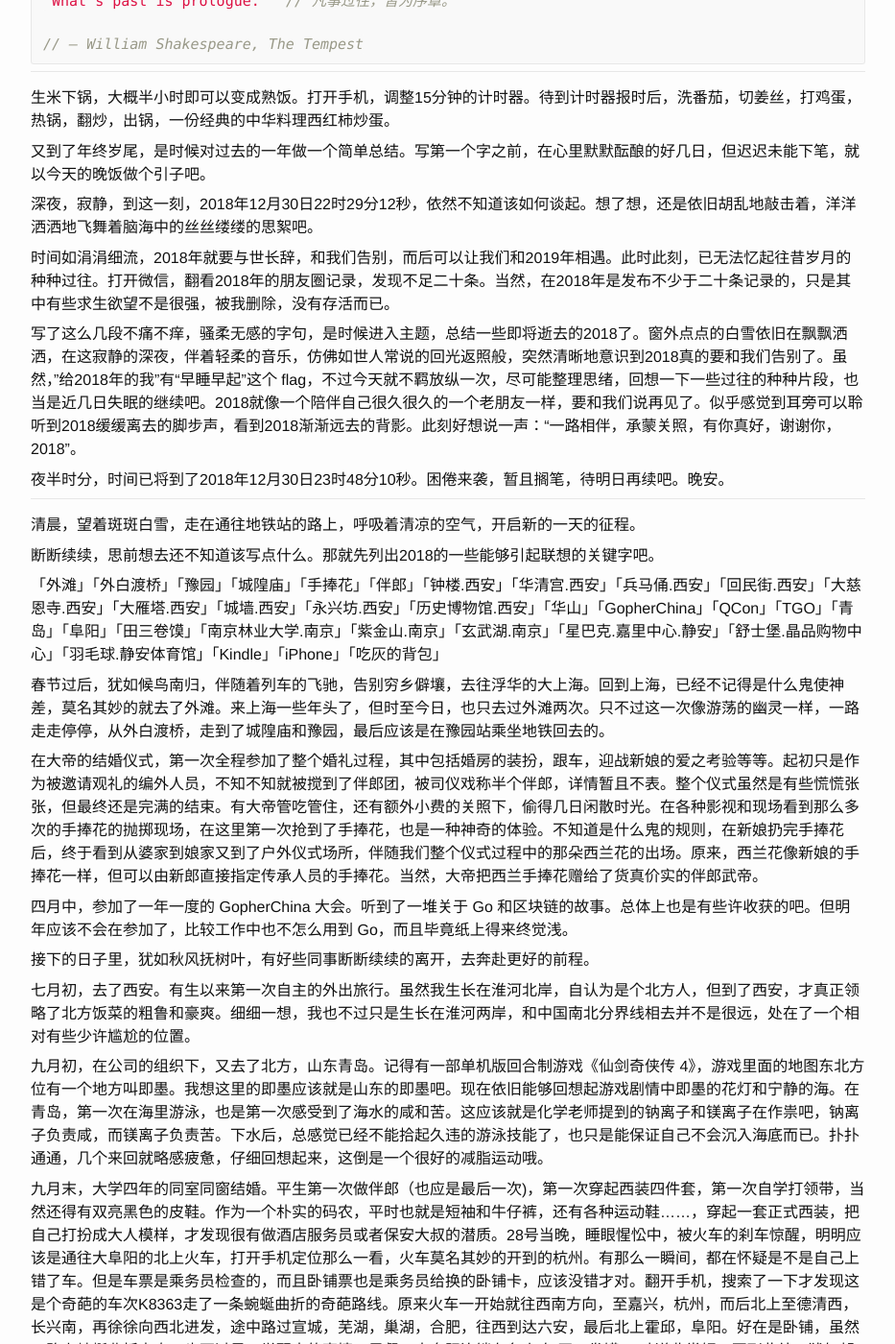
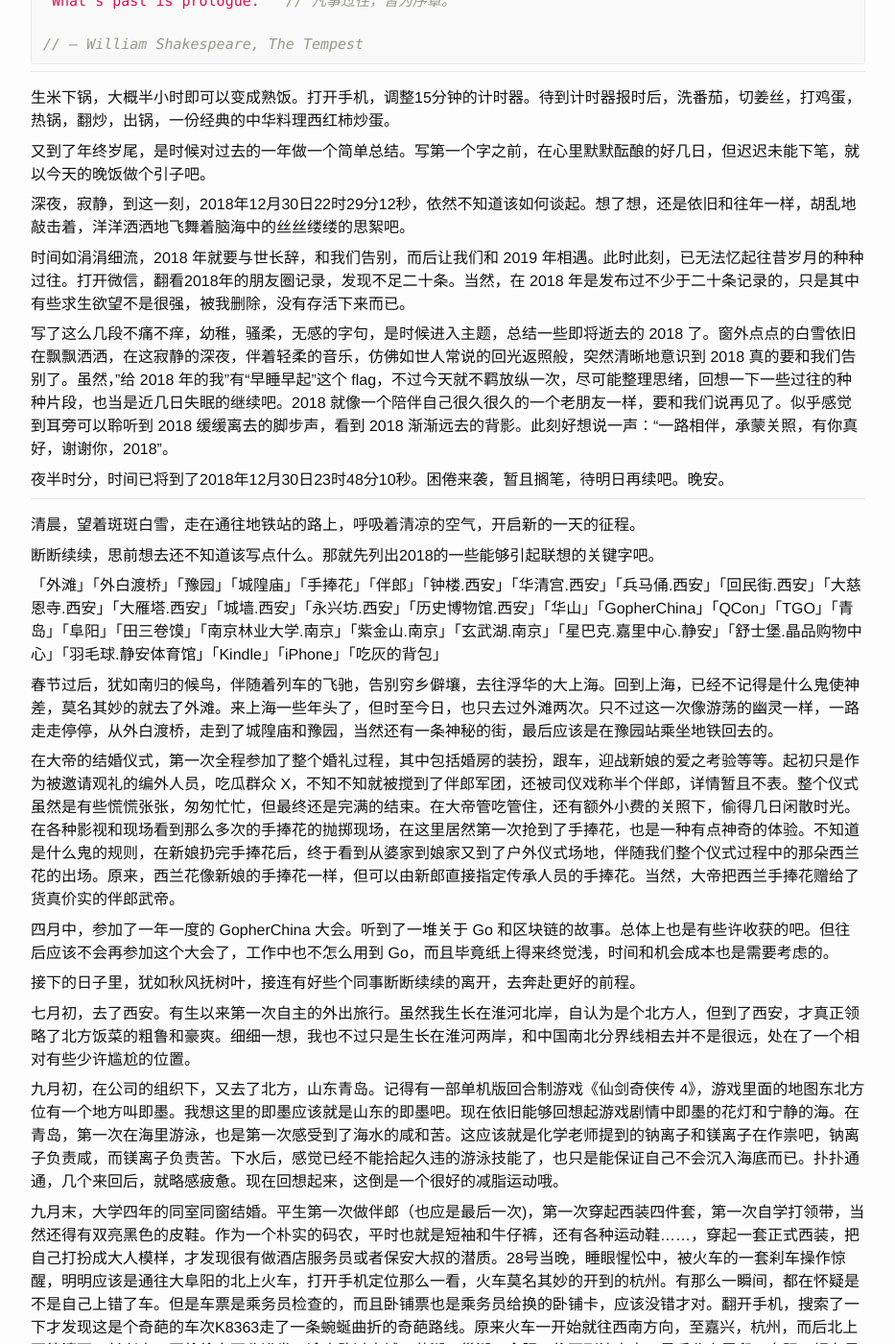
Before and after one commit to ousiax/ousiax.github.io, a Jekyll site: the page built from _journalctl/2018-12-31-annual-summary-2018.md, in a window 1280 px wide and 1400 px high, scrolled down 459 px. Shown: the whole window at 96% size, without its empty margins (173-1106 px from the left). Built offline with Jekyll 4.4.1, drawn with Linux system fonts in a browser that asks for light colours; some of the changed text lies outside the part shown.

Commit message:
Update 2018-12-31-annual-summary-2018.md

```diff
--- a/_journalctl/2018-12-31-annual-summary-2018.md
+++ b/_journalctl/2018-12-31-annual-summary-2018.md
@@ -35,11 +35,11 @@
 
 又到了年终岁尾，是时候对过去的一年做一个简单总结。写第一个字之前，在心里默默酝酿的好几日，但迟迟未能下笔，就以今天的晚饭做个引子吧。
 
-深夜，寂静，到这一刻，2018年12月30日22时29分12秒，依然不知道该如何谈起。想了想，还是依旧胡乱地敲击着，洋洋洒洒地飞舞着脑海中的丝丝缕缕的思絮吧。
+深夜，寂静，到这一刻，2018年12月30日22时29分12秒，依然不知道该如何谈起。想了想，还是依旧和往年一样，胡乱地敲击着，洋洋洒洒地飞舞着脑海中的丝丝缕缕的思絮吧。
 
-时间如涓涓细流，2018年就要与世长辞，和我们告别，而后可以让我们和2019年相遇。此时此刻，已无法忆起往昔岁月的种种过往。打开微信，翻看2018年的朋友圈记录，发现不足二十条。当然，在2018年是发布不少于二十条记录的，只是其中有些求生欲望不是很强，被我删除，没有存活而已。
+时间如涓涓细流，2018 年就要与世长辞，和我们告别，而后让我们和 2019 年相遇。此时此刻，已无法忆起往昔岁月的种种过往。打开微信，翻看2018年的朋友圈记录，发现不足二十条。当然，在 2018 年是发布过不少于二十条记录的，只是其中有些求生欲望不是很强，被我删除，没有存活下来而已。
 
-写了这么几段不痛不痒，骚柔无感的字句，是时候进入主题，总结一些即将逝去的2018了。窗外点点的白雪依旧在飘飘洒洒，在这寂静的深夜，伴着轻柔的音乐，仿佛如世人常说的回光返照般，突然清晰地意识到2018真的要和我们告别了。虽然，"给2018年的我”有“早睡早起”这个 flag，不过今天就不羁放纵一次，尽可能整理思绪，回想一下一些过往的种种片段，也当是近几日失眠的继续吧。2018就像一个陪伴自己很久很久的一个老朋友一样，要和我们说再见了。似乎感觉到耳旁可以聆听到2018缓缓离去的脚步声，看到2018渐渐远去的背影。此刻好想说一声：“一路相伴，承蒙关照，有你真好，谢谢你，2018”。
+写了这么几段不痛不痒，幼稚，骚柔，无感的字句，是时候进入主题，总结一些即将逝去的 2018 了。窗外点点的白雪依旧在飘飘洒洒，在这寂静的深夜，伴着轻柔的音乐，仿佛如世人常说的回光返照般，突然清晰地意识到 2018 真的要和我们告别了。虽然，"给 2018 年的我”有“早睡早起”这个 flag，不过今天就不羁放纵一次，尽可能整理思绪，回想一下一些过往的种种片段，也当是近几日失眠的继续吧。2018 就像一个陪伴自己很久很久的一个老朋友一样，要和我们说再见了。似乎感觉到耳旁可以聆听到 2018 缓缓离去的脚步声，看到 2018 渐渐远去的背影。此刻好想说一声：“一路相伴，承蒙关照，有你真好，谢谢你，2018”。
 
 夜半时分，时间已将到了2018年12月30日23时48分10秒。困倦来袭，暂且搁笔，待明日再续吧。晚安。
 
@@ -51,25 +51,25 @@
 
 「外滩」「外白渡桥」「豫园」「城隍庙」「手捧花」「伴郎」「钟楼.西安」「华清宫.西安」「兵马俑.西安」「回民街.西安」「大慈恩寺.西安」「大雁塔.西安」「城墙.西安」「永兴坊.西安」「历史博物馆.西安」「华山」「GopherChina」「QCon」「TGO」「青岛」「阜阳」「田三卷馍」「南京林业大学.南京」「紫金山.南京」「玄武湖.南京」「星巴克.嘉里中心.静安」「舒士堡.晶品购物中心」「羽毛球.静安体育馆」「Kindle」「iPhone」「吃灰的背包」
 
-春节过后，犹如候鸟南归，伴随着列车的飞驰，告别穷乡僻壤，去往浮华的大上海。回到上海，已经不记得是什么鬼使神差，莫名其妙的就去了外滩。来上海一些年头了，但时至今日，也只去过外滩两次。只不过这一次像游荡的幽灵一样，一路走走停停，从外白渡桥，走到了城隍庙和豫园，最后应该是在豫园站乘坐地铁回去的。
+春节过后，犹如南归的候鸟，伴随着列车的飞驰，告别穷乡僻壤，去往浮华的大上海。回到上海，已经不记得是什么鬼使神差，莫名其妙的就去了外滩。来上海一些年头了，但时至今日，也只去过外滩两次。只不过这一次像游荡的幽灵一样，一路走走停停，从外白渡桥，走到了城隍庙和豫园，当然还有一条神秘的街，最后应该是在豫园站乘坐地铁回去的。
 
-在大帝的结婚仪式，第一次全程参加了整个婚礼过程，其中包括婚房的装扮，跟车，迎战新娘的爱之考验等等。起初只是作为被邀请观礼的编外人员，不知不知就被搅到了伴郎团，被司仪戏称半个伴郎，详情暂且不表。整个仪式虽然是有些慌慌张张，但最终还是完满的结束。有大帝管吃管住，还有额外小费的关照下，偷得几日闲散时光。在各种影视和现场看到那么多次的手捧花的抛掷现场，在这里第一次抢到了手捧花，也是一种神奇的体验。不知道是什么鬼的规则，在新娘扔完手捧花后，终于看到从婆家到娘家又到了户外仪式场所，伴随我们整个仪式过程中的那朵西兰花的出场。原来，西兰花像新娘的手捧花一样，但可以由新郎直接指定传承人员的手捧花。当然，大帝把西兰手捧花赠给了货真价实的伴郎武帝。
+在大帝的结婚仪式，第一次全程参加了整个婚礼过程，其中包括婚房的装扮，跟车，迎战新娘的爱之考验等等。起初只是作为被邀请观礼的编外人员，吃瓜群众 X，不知不知就被搅到了伴郎军团，还被司仪戏称半个伴郎，详情暂且不表。整个仪式虽然是有些慌慌张张，匆匆忙忙，但最终还是完满的结束。在大帝管吃管住，还有额外小费的关照下，偷得几日闲散时光。在各种影视和现场看到那么多次的手捧花的抛掷现场，在这里居然第一次抢到了手捧花，也是一种有点神奇的体验。不知道是什么鬼的规则，在新娘扔完手捧花后，终于看到从婆家到娘家又到了户外仪式场地，伴随我们整个仪式过程中的那朵西兰花的出场。原来，西兰花像新娘的手捧花一样，但可以由新郎直接指定传承人员的手捧花。当然，大帝把西兰手捧花赠给了货真价实的伴郎武帝。
 
-四月中，参加了一年一度的 GopherChina 大会。听到了一堆关于 Go 和区块链的故事。总体上也是有些许收获的吧。但明年应该不会在参加了，比较工作中也不怎么用到 Go，而且毕竟纸上得来终觉浅。
+四月中，参加了一年一度的 GopherChina 大会。听到了一堆关于 Go 和区块链的故事。总体上也是有些许收获的吧。但往后应该不会再参加这个大会了，工作中也不怎么用到 Go，而且毕竟纸上得来终觉浅，时间和机会成本也是需要考虑的。
 
-接下的日子里，犹如秋风抚树叶，有好些同事断断续续的离开，去奔赴更好的前程。
+接下的日子里，犹如秋风抚树叶，接连有好些个同事断断续续的离开，去奔赴更好的前程。
 
 七月初，去了西安。有生以来第一次自主的外出旅行。虽然我生长在淮河北岸，自认为是个北方人，但到了西安，才真正领略了北方饭菜的粗鲁和豪爽。细细一想，我也不过只是生长在淮河两岸，和中国南北分界线相去并不是很远，处在了一个相对有些少许尴尬的位置。
 
-九月初，在公司的组织下，又去了北方，山东青岛。记得有一部单机版回合制游戏《仙剑奇侠传 4》，游戏里面的地图东北方位有一个地方叫即墨。我想这里的即墨应该就是山东的即墨吧。现在依旧能够回想起游戏剧情中即墨的花灯和宁静的海。在青岛，第一次在海里游泳，也是第一次感受到了海水的咸和苦。这应该就是化学老师提到的钠离子和镁离子在作祟吧，钠离子负责咸，而镁离子负责苦。下水后，总感觉已经不能拾起久违的游泳技能了，也只是能保证自己不会沉入海底而已。扑扑通通，几个来回就略感疲惫，仔细回想起来，这倒是一个很好的减脂运动哦。
+九月初，在公司的组织下，又去了北方，山东青岛。记得有一部单机版回合制游戏《仙剑奇侠传 4》，游戏里面的地图东北方位有一个地方叫即墨。我想这里的即墨应该就是山东的即墨吧。现在依旧能够回想起游戏剧情中即墨的花灯和宁静的海。在青岛，第一次在海里游泳，也是第一次感受到了海水的咸和苦。这应该就是化学老师提到的钠离子和镁离子在作祟吧，钠离子负责咸，而镁离子负责苦。下水后，感觉已经不能拾起久违的游泳技能了，也只是能保证自己不会沉入海底而已。扑扑通通，几个来回后，就略感疲惫。现在回想起来，这倒是一个很好的减脂运动哦。
 
-九月末，大学四年的同室同窗结婚。平生第一次做伴郎（也应是最后一次)，第一次穿起西装四件套，第一次自学打领带，当然还得有双亮黑色的皮鞋。作为一个朴实的码农，平时也就是短袖和牛仔裤，还有各种运动鞋……，穿起一套正式西装，把自己打扮成大人模样，才发现很有做酒店服务员或者保安大叔的潜质。28号当晚，睡眼惺忪中，被火车的刹车惊醒，明明应该是通往大阜阳的北上火车，打开手机定位那么一看，火车莫名其妙的开到的杭州。有那么一瞬间，都在怀疑是不是自己上错了车。但是车票是乘务员检查的，而且卧铺票也是乘务员给换的卧铺卡，应该没错才对。翻开手机，搜索了一下才发现这是个奇葩的车次K8363走了一条蜿蜒曲折的奇葩路线。原来火车一开始就往西南方向，至嘉兴，杭州，而后北上至德清西，长兴南，再徐徐向西北进发，途中路过宣城，芜湖，巢湖，合肥，往西到达六安，最后北上霍邱，阜阳。好在是卧铺，虽然一路上蜿蜒曲折离奇，也不过是一觉醒来的事情。早餐，大阜阳连锁有名小吃“田三卷馍”，味道非常好。写到此处，犹如望梅止渴，感觉已经有点抑制口水涌动了。
+九月末，大学四年的同室同窗结婚。平生第一次做伴郎（也应是最后一次)，第一次穿起西装四件套，第一次自学打领带，当然还得有双亮黑色的皮鞋。作为一个朴实的码农，平时也就是短袖和牛仔裤，还有各种运动鞋……，穿起一套正式西装，把自己打扮成大人模样，才发现很有做酒店服务员或者保安大叔的潜质。28号当晚，睡眼惺忪中，被火车的一套刹车操作惊醒，明明应该是通往大阜阳的北上火车，打开手机定位那么一看，火车莫名其妙的开到的杭州。有那么一瞬间，都在怀疑是不是自己上错了车。但是车票是乘务员检查的，而且卧铺票也是乘务员给换的卧铺卡，应该没错才对。翻开手机，搜索了一下才发现这是个奇葩的车次K8363走了一条蜿蜒曲折的奇葩路线。原来火车一开始就往西南方向，至嘉兴，杭州，而后北上至德清西，长兴南，再徐徐向西北进发，途中路过宣城，芜湖，巢湖，合肥，往西到达六安，最后北上霍邱，阜阳。好在是卧铺，虽然一路上蜿蜒曲折离奇，但也不过是一觉醒来的事情。早餐，大阜阳连锁有名小吃“田三卷馍”，味道非常好。
 
-国庆后期，去了一趟南京，参加了另外一个大学同学的婚礼。次日，约了在南林读书的堂弟一起去爬紫金山。还记得在南京第一次爬紫金山那个气喘吁吁的少年。而如今这个每天去健身房撸铁的中年大叔了，再次去紫金山，已经不再把这个区区500米不到的土丘放在眼里了，只当是一次休闲散步吧。而后去了南林的樱花大道，当然了这个季节，只有樱花树干和树枝。即便是樱花盛开的时节，也有“樱花七日”一说。随后去了玄武湖。机智如我，回大上海的火车出发点是南京站，这么一来，溜达完玄武湖就可以直接步行去南京火车站。
+国庆后期，去了一趟南京，参加了另外一个大学同学的婚礼。次日，约了在南林读书的小弟一起去爬紫金山。还记得当年在南京第一次爬紫金山那个气喘吁吁的少年。而如今这个每天去健身房撸铁的中年大叔，再次去紫金山，已经不再把这个区区500米不到的土丘放在眼里了，只当是一次休闲散步吧。而后去了南林的樱花大道，当然了这个季节，只有樱花树干和树枝。即便是樱花盛开的时节，也有“樱花七日”一说。随后去了玄武湖。机智如我，回大上海的火车出发点是南京站，这么一来，溜达完玄武湖就可以直接步行去南京火车站。
 
 国庆后不久，参加了为期三天的大型线下同性社交活动又名全球软件开发大会 QCon。
 
-十月下，在一个被称为程序员的节日当天，我终于将手中的那台 iPhone 4s 换下了不知相差几代的 iPhone Xs，同时当天也收到了来自远方的节日问候，谢谢你。
+十月下，在一个被称为程序员的节日，我终于将手中的那台 iPhone 4s 换下了不知相差几代的 iPhone Xs。同时在当天也收到了来自远方的节日问候，谢谢你。
 
 十一月，参加了在苏州举办的 TGO 分会。对于 TiDB 的了解还是在第一次参加 GoperChina 大会，而这一次可以亲眼目睹了 PingCAP 的联合创始人和 CTO，TiDB 的设计者和工程师 @黄东旭同学。技术大拿大演讲就是高质量，不拖沓，不含糊，干货十足。
 
```
Also changed, not shown: other parts of _journalctl/2018-12-31-annual-summary-2018.md (+3 -1 lines).
